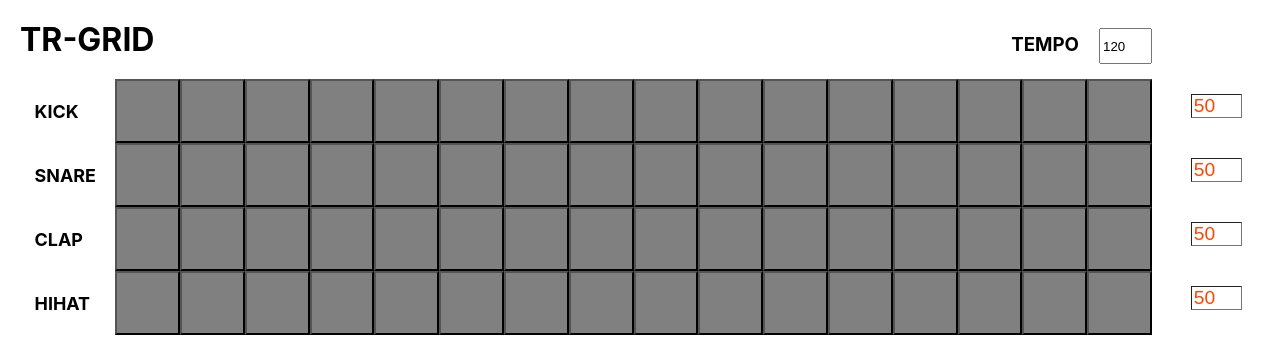
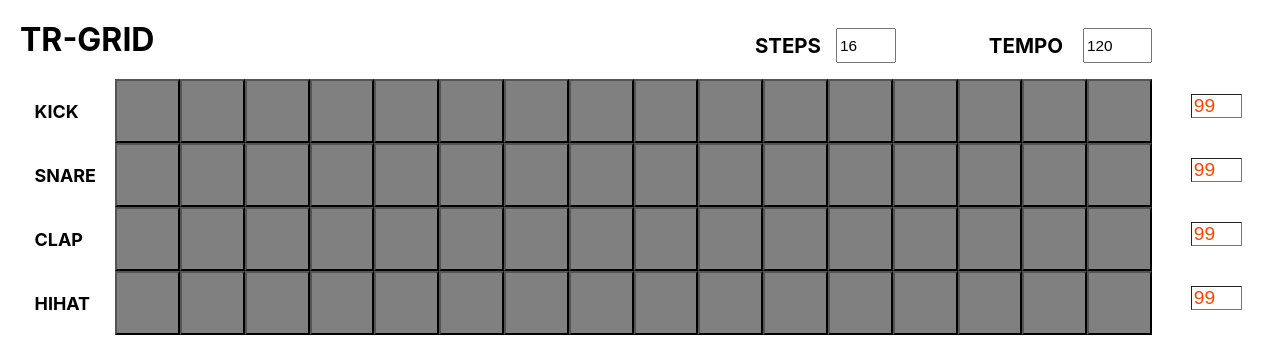
Before and after one commit to cohen-salama/tr-grid, a React (Create React App) app: page / in a window 1280 px wide. Shown: the top 353 px of the page. Built offline with nearby package versions, Linux system fonts and the light colour scheme; no server answers.

Commit message:
step selector and improved input control

```diff
--- a/src/App.css
+++ b/src/App.css
@@ -10,6 +10,24 @@
   margin: 20px;
 }
 
+#steps {
+  display: flex;
+  position: fixed;
+  top: 3.5%;
+  right: 30%;
+}
+
+#steps-title {
+  margin: 5px;
+  font-size: 1.6vw;
+}
+
+#steps-input {
+  width: 40%;
+  font-size: 1.2vw;
+  margin-left: 10px;
+}
+
 #tempo {
   display: flex;
   position: fixed;
@@ -19,11 +37,12 @@
 
 #tempo-title {
   margin: 5px;
+  font-size: 1.6vw;
 }
 
 #tempo-input {
-  width: 45px;
-  height: 30px;
+  width: 40%;
+  font-size: 1.2vw;
   margin-left: 15px;
   text-align: left;
 }
--- a/src/App.js
+++ b/src/App.js
@@ -12,6 +12,7 @@ class App extends React.Component {
     this.state = {
       context: new (window.AudioContext || window.webkitAudioContext)(),
       resolution: 16,
+      resolutionInput: 16,
       tempo: 120,
       sixteenth: 125,
       offset: 0,
@@ -19,39 +20,50 @@ class App extends React.Component {
       play: false,
       stop: false,
       pressedPlay: false,
-      kickVolume: 50,
-      snareVolume: 50,
-      clapVolume: 50,
-      hihatVolume: 50
+      kickVolume: 99,
+      kickVolInput: 99,
+      snareVolume: 99,
+      snareVolInput: 99,
+      clapVolume: 99,
+      clapVolInput: 99,
+      hihatVolume: 99,
+      hihatVolInput: 99
     }
   }
 
   componentDidMount() {
     const { context, resolution } = this.state
 
-    this.setGridsandGains(resolution)
+    this.setGains()
+
+    this.setGrids(resolution)
 
     let sounds = [[kick, 'kick'], [snare, 'snare'], [clap, 'clap'], [hihat, 'hihat']]
 
     this.getBufferSources(context, sounds)
   }
 
-  setGridsandGains = (resolution) => {
+  setGains = () => {
+    this.setState ({
+      kickGain: this.createGainNode(),
+      snareGain: this.createGainNode(),
+      clapGain: this.createGainNode(),
+      hihatGain: this.createGainNode()
+    })
+  }
+
+  setGrids = (resolution) => {
     this.setState ({
       beats: this.createBeats(resolution),
       kickGrid: this.createGrid(resolution),
-      kickGain: this.createGainNode(),
       snareGrid: this.createGrid(resolution),
-      snareGain: this.createGainNode(),
       clapGrid: this.createGrid(resolution),
-      clapGain: this.createGainNode(),
       hihatGrid: this.createGrid(resolution),
-      hihatGain: this.createGainNode(),
       steps: this.createSteps(resolution)
     })
   }
 
-  createBeats(num) {
+  createBeats = (num) => {
     let beatsArray = []
 
     for (let i = 0; i < num; i++) {
@@ -71,7 +83,7 @@ class App extends React.Component {
     return grid
   }
 
-  createSteps(num) {
+  createSteps= (num) => {
     let steps = []
 
     for (let i = 0; i < num; i++) {
@@ -82,7 +94,7 @@ class App extends React.Component {
     return steps
   }
 
-  createGainNode() {
+  createGainNode = () => {
     const { context } = this.state
     const gainNode = context.createGain()
     return gainNode
@@ -122,7 +134,7 @@ class App extends React.Component {
 
     }  else if (this.state.play === true && this.state.stop === true) {
       setTimeout(() => this.setState({play: false, stop: false})
-      , 1.1 * 16 * this.state.sixteenth)
+      , 1.1 * this.state.resolution * this.state.sixteenth)
     }
   }
 
@@ -241,6 +253,77 @@ class App extends React.Component {
     })
   }
 
+  handleSteps = (event) => {
+    if (event.target.value > 1
+     && event.target.value < 33) {
+      this.setState({
+        resolutionInput: event.target.value,
+        resolution: event.target.value
+      })
+      this.setGrids(event.target.value)
+     } else if (event.target.value < 2) {
+       this.setState({
+         resolutionInput: null,
+         resolution: 2
+       })
+       this.setGrids(4)
+     } else if (event.target.value > 32) {
+       this.setState({
+         resolutionInput: null,
+         resolution: 32
+       })
+     }
+  }
+
+  handleVolume = (name, event) => {
+    if (event.target.value < 100 && event.target.value !== '') {
+      console.log(event.target.value)
+      let volumeName = name + 'Volume'
+      let volInputName = name + 'VolInput'
+      let gainName = name + 'Gain'
+
+      let newVolume = parseInt(event.target.value)
+      let newGain = newVolume / 100
+
+      let gainNode = this.state[gainName]
+      gainNode.gain.value = newGain
+
+      this.setState({
+        [volumeName]: parseInt(event.target.value),
+        [volInputName]: parseInt(event.target.value),
+        [gainName]: gainNode
+      })
+    } else if (event.target.value === '') {
+      let volumeName = name + 'Volume'
+      let volInputName = name + 'VolInput'
+      let gainName = name + 'Gain'
+
+      let newGain = 0.5
+      let gainNode = this.state[gainName]
+      gainNode.gain.value = newGain
+
+      this.setState({
+        [volumeName]: parseInt(event.target.value),
+        [volInputName]: parseInt(event.target.value),
+        [gainName]: gainNode
+      })
+    } else {
+      let volumeName = name + 'Volume'
+      let volInputName = name + 'VolInput'
+      let gainName = name + 'Gain'
+
+      let newGain = 0.99
+      let gainNode = this.state[gainName]
+      gainNode.gain.value = newGain
+
+      this.setState({
+        [volumeName]: parseInt(event.target.value),
+        [volInputName]: 99,
+        [gainName]: gainNode
+      })
+    }
+  }
+
   clearGrid = () => {
     const { resolution } = this.state
 
@@ -303,22 +386,6 @@ class App extends React.Component {
     }
   }
 
-  handleVolume = (name, event) => {
-    let volumeName = name + 'Volume'
-    let gainName = name + 'Gain'
-
-    let newVolume = parseInt(event.target.value)
-    let newGain = newVolume / 100
-
-    let gainNode = this.state[gainName]
-    gainNode.gain.value = newGain
-
-    this.setState({
-      [volumeName]: parseInt(event.target.value),
-      [gainName]: gainNode,
-    })
-  }
-
   render() {
     const { steps, kickGrid, snareGrid, clapGrid, hihatGrid } = this.state
 
@@ -326,6 +393,10 @@ class App extends React.Component {
       <div style={{width: '100%'}}>
         <div id='app-header'>
           <h1 id='app-title'>TR-GRID</h1>
+          <div id='steps'>
+            <h3 id='steps-title'>STEPS</h3>
+            <input id='steps-input' type='number' min={2} max={32} value={this.state.resolutionInput} onChange={this.handleSteps}></input>
+          </div>
           <div id='tempo'>
             <h3 id='tempo-title'>TEMPO</h3>
             <input id='tempo-input' type='number' min={0} max={400} value={this.state.tempo} onChange={this.handleTempo}></input>
@@ -338,7 +409,7 @@ class App extends React.Component {
               <button className='square' style={{gridColumn: `${step.index + 2} / ${step.index + 3}`, backgroundColor:`${kickGrid[step.index]}`}} onClick={() => this.changeStep(step.index, 'kickGrid')}/>
             )
           })}
-          <input className='volume' type='number' min={0} max={99} value={this.state.kickVolume} onChange={(event) => this.handleVolume('kick', event)}></input>
+          <input className='volume' type='number' min={0} max={99} value={this.state.kickVolInput} onChange={(event) => this.handleVolume('kick', event)}></input>
         </div>
         <div className='steps-row'>
           <h3 className='sound-name'>SNARE</h3>
@@ -347,7 +418,7 @@ class App extends React.Component {
               <button className='square' style={{gridColumn: `${step.index + 2} / ${step.index + 3}`, backgroundColor:`${snareGrid[step.index]}`}} onClick={() => this.changeStep(step.index, 'snareGrid')}/>
             )
           })}
-          <input className='volume' type='number' min={0} max={1} value={this.state.snareVolume} onChange={(event) => this.handleVolume('snare', event)}></input>
+          <input className='volume' type='number' min={0} max={1} value={this.state.snareVolInput} onChange={(event) => this.handleVolume('snare', event)}></input>
         </div>
         <div className='steps-row'>
           <h3 className='sound-name'>CLAP</h3>
@@ -356,7 +427,7 @@ class App extends React.Component {
               <button className='square' style={{gridColumn: `${step.index + 2} / ${step.index + 3}`, backgroundColor:`${clapGrid[step.index]}`}} onClick={() => this.changeStep(step.index, 'clapGrid')}/>
             )
           })}
-          <input className='volume' type='number' min={0} max={100} value={this.state.clapVolume} onChange={(event) => this.handleVolume('clap', event)}></input>
+          <input className='volume' type='number' min={0} max={100} value={this.state.clapVolInput} onChange={(event) => this.handleVolume('clap', event)}></input>
         </div>
         <div className='steps-row'>
           <h3 className='sound-name'>HIHAT</h3>
@@ -365,7 +436,7 @@ class App extends React.Component {
               <button className='square' style={{gridColumn: `${step.index + 2} / ${step.index + 3}`, backgroundColor:`${hihatGrid[step.index]}`}} onClick={() => this.changeStep(step.index, 'hihatGrid')}/>
             )
           })}
-          <input className='volume' type='number' min={0} max={100} value={this.state.hihatVolume} onChange={(event) => this.handleVolume('hihat', event)}></input>
+          <input className='volume' type='number' min={0} max={100} value={this.state.hihatVolInput} onChange={(event) => this.handleVolume('hihat', event)}></input>
         </div>
         <br/>
         <button className='control-btn' onClick={() => this.pressPlay(this.state.sixteenth)}>PLAY</button>
```
